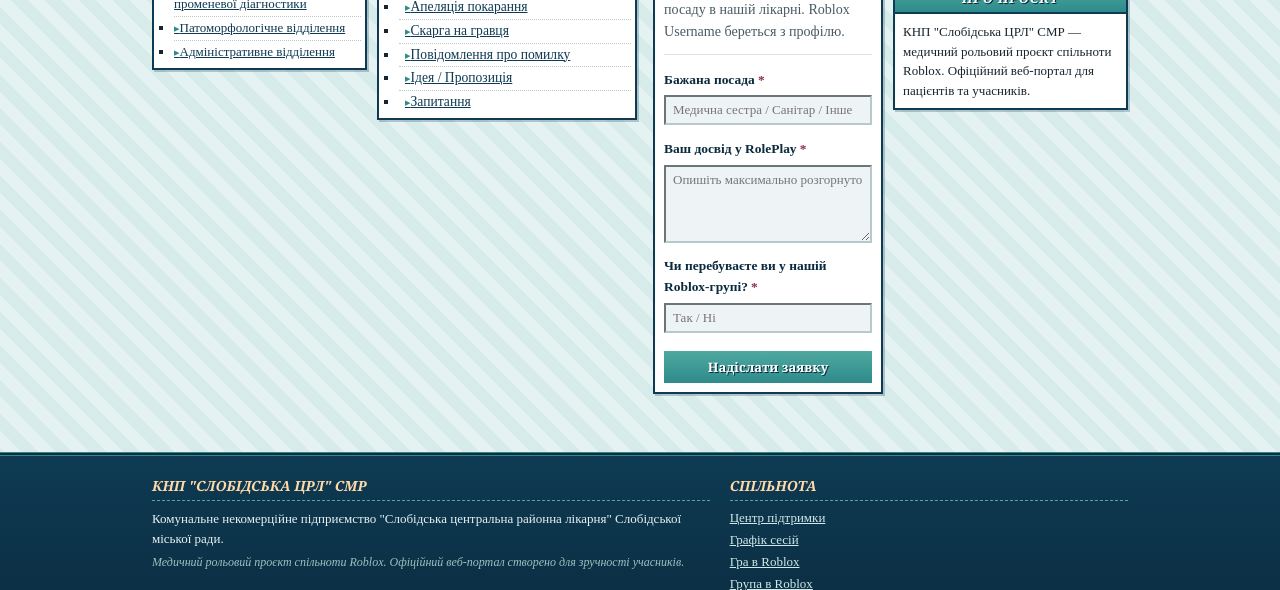
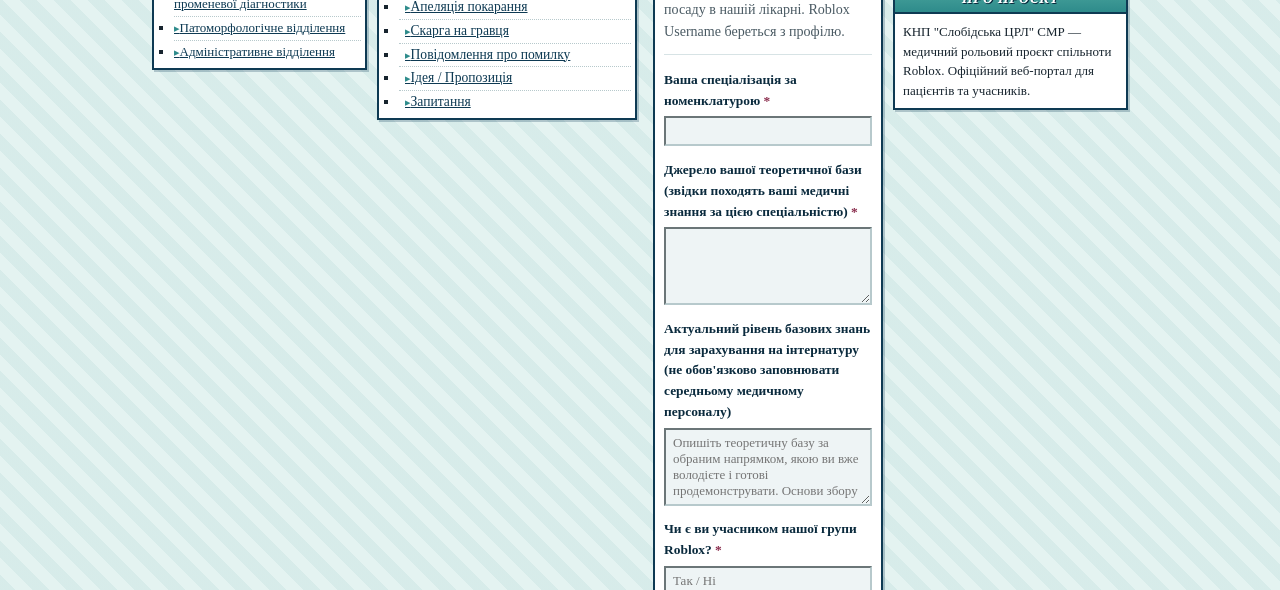
Before and after one commit to xeraze/SH-Site, a React (Vite) app: page /SH-Site/zayavky in a window 1280 px wide. Shown: the part 362-952 px from the top of the page. Built offline with nearby package versions, Linux system fonts and the light colour scheme; no server answers.

Commit message:
Update 5.1 | Changed questions in form to join hospital staff

```diff
--- a/src/data/forms.ts
+++ b/src/data/forms.ts
@@ -18,9 +18,20 @@ export const APPLICATION_FORMS: ApplicationForm[] = [
     title: "Заявка на посаду",
     description: "Подайте заявку, щоб отримати посаду в нашій лікарні. Roblox Username береться з профілю.",
     fields: [
-      { label: "Бажана посада", placeholder: "Медична сестра / Санітар / Інше", required: true },
-      { label: "Ваш досвід у RolePlay", placeholder: "Опишіть максимально розгорнуто", multiline: true, required: true },
-      { label: "Чи перебуваєте ви у нашій Roblox-групі?", placeholder: "Так / Ні", required: true },
+      { label: "Ваша спеціалізація за номенклатурою", required: true },
+      {
+        label: "Джерело вашої теоретичної бази (звідки походять ваші медичні знання за цією спеціальністю)",
+        multiline: true,
+        required: true,
+      },
+      {
+        label: "Актуальний рівень базових знань для зарахування на інтернатуру (не обов'язково заповнювати середньому медичному персоналу)",
+        placeholder:
+          "Опишіть теоретичну базу за обраним напрямком, якою ви вже володієте і готові продемонструвати. Основи збору анамнезу, схеми первинного огляду та загальні принципи діагностики",
+        multiline: true,
+        required: false,
+      },
+      { label: "Чи є ви учасником нашої групи Roblox?", placeholder: "Так / Ні", required: true },
     ],
   },
   {
--- a/src/pages/ApplicationsPage.tsx
+++ b/src/pages/ApplicationsPage.tsx
@@ -32,10 +32,13 @@ export function ApplicationsPage() {
     setSending(true);
 
     const form = e.currentTarget;
-    const answers = active.fields.map((field) => ({
-      label: field.label,
-      value: ((form.elements.namedItem(field.label) as HTMLInputElement) ?? {}).value ?? "",
-    }));
+    const answers = active.fields
+      .map((field) => ({
+        field,
+        value: ((form.elements.namedItem(field.label) as HTMLInputElement) ?? {}).value ?? "",
+      }))
+      .filter(({ field, value }) => field.required !== false || value.trim() !== "")
+      .map(({ field, value }) => ({ label: field.label, value }));
 
     const res = await submitApplication(activeId, answers, renderedAt.current);
     setSending(false);
```
